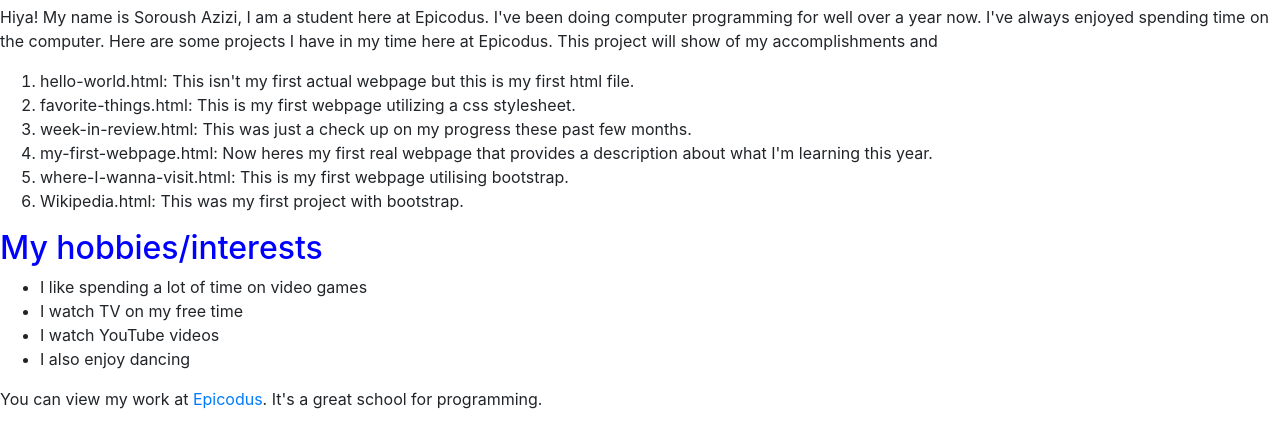
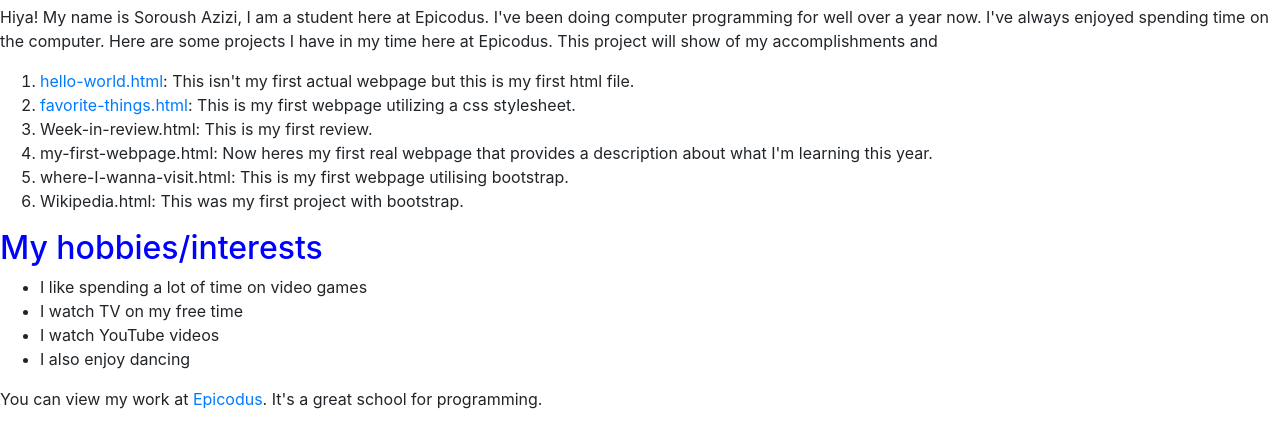
Before and after one commit to TheBritish23/Indpendent, a plain HTML site: page Index.html in a window 1280 px wide. Shown: the part 490-917 px from the top of the page. Drawn offline with Linux system fonts and the light colour scheme.

Commit message:
Add indent changes and others

```diff
--- a/Index.html
+++ b/Index.html
@@ -35,9 +35,9 @@
          I've always enjoyed spending time on the computer. Here are some projects I have in my time here at Epicodus. This project will show of my accomplishments and
         </p>
           <ol>
-              <li>hello-world.html: This isn't my first actual webpage but this is my first html file.</li>
-              <li>favorite-things.html: This is my first webpage utilizing a css stylesheet.</li>
-              <li>week-in-review.html: This was just a check up on my progress these past few months.</li>
+            <li><a href="https://github.com/TheBritish23/hello-world">hello-world.html</a>: This isn't my first actual webpage but this is my first html file.</li>
+            <li><a href="https://github.com/TheBritish23/favorite-things.html">favorite-things.html</a>: This is my first webpage utilizing a css stylesheet.</li>
+            <li>Week-in-review.html: This is my first review.</li>
             <li>my-first-webpage.html: Now heres my first real webpage that provides a description about what I'm learning this year.</li>
             <li>where-I-wanna-visit.html: This is my first webpage utilising bootstrap.</li>
             <li>Wikipedia.html: This was my first project with bootstrap.</li>
@@ -52,5 +52,4 @@
 
           <p>You can view my work at <a href="http://www.epicodus.com/">Epicodus</a>. It's a great school for programming.</p>
         </body>
-        </head>
       </html>
```
Lines whose indentation alone changed are shown as unchanged.
